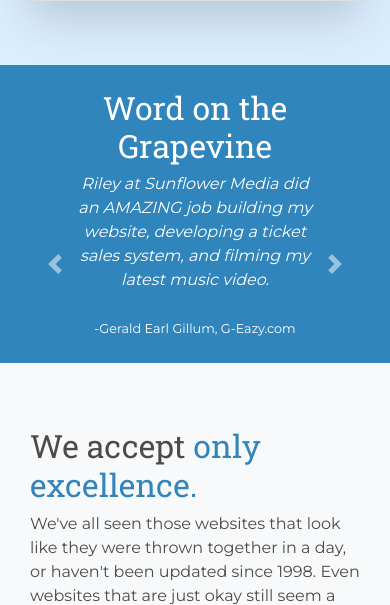
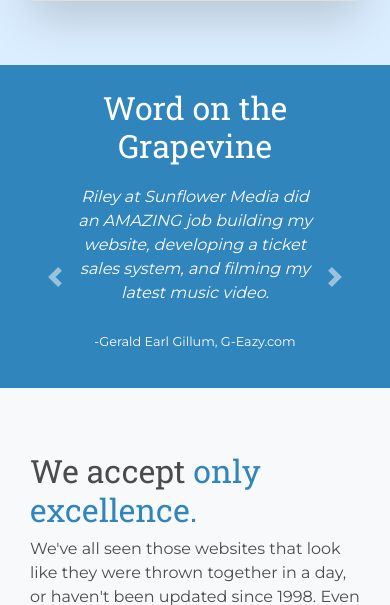
Before and after one commit to rcspille/SunflowerMedia, a PHP site: page / in a window 390 px wide. Shown: the part 2330-2935 px from the top of the page. Run offline with PHP 8.4, Linux system fonts and the light colour scheme.

Commit message:
Adjust carousel appearance for mobile?

```diff
--- a/css/main.css
+++ b/css/main.css
@@ -145,7 +145,7 @@
 
 /* CAROUSEL */
 #carouselExampleIndicators{
-  height: 150px;
+  height: 175px;
   display: flex;
   align-items: center;
 }
```
